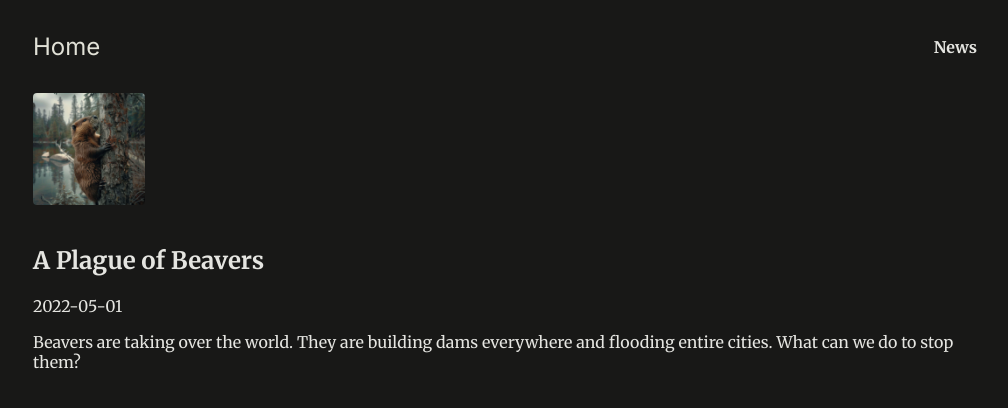
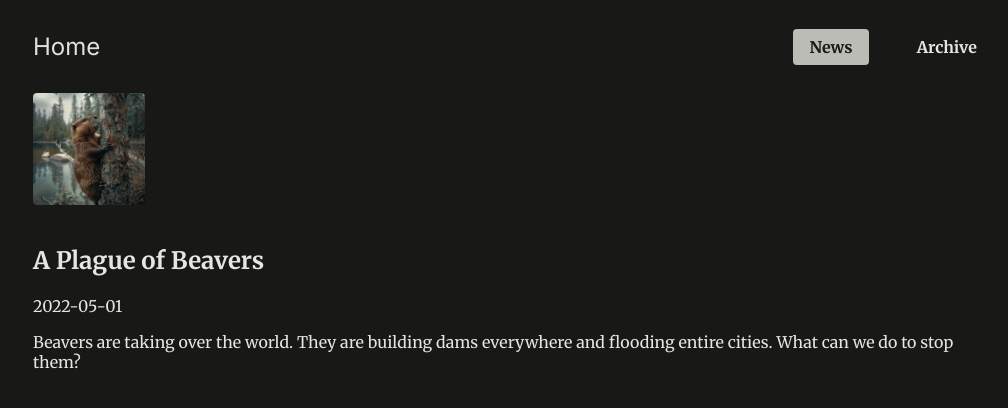
Before and after one commit to tiedsandi/news_paper, a Next.js app: page /news/beaver-plague in a window 1280 px wide. Shown: the top 408 px of the page, without its empty margins (127-1135 px from the left). Built offline with nearby package versions, Linux system fonts and the light colour scheme.

Commit message:
update main header, adding achive navigation

```diff
--- a/components/main-header.js
+++ b/components/main-header.js
@@ -1,4 +1,5 @@
 import Link from 'next/link';
+import NavLink from './nav-link';
 
 export default function MainHeader() {
   return (
@@ -9,7 +10,10 @@
       <nav>
         <ul>
           <li>
-            <Link href='/news'>News</Link>
+            <NavLink href={'/news'}>News</NavLink>
+          </li>
+          <li>
+            <NavLink href={'/archive'}>Archive</NavLink>
           </li>
         </ul>
       </nav>
--- /dev/null
+++ b/components/nav-link.js
@@ -0,0 +1,13 @@
+'use client';
+import Link from 'next/link';
+import {usePathname} from 'next/navigation';
+
+export default function NavLink({href, children}) {
+  const path = usePathname();
+
+  return (
+    <Link href={href} className={path.startsWith(href) ? 'active' : undefined}>
+      {children}
+    </Link>
+  );
+}
```
